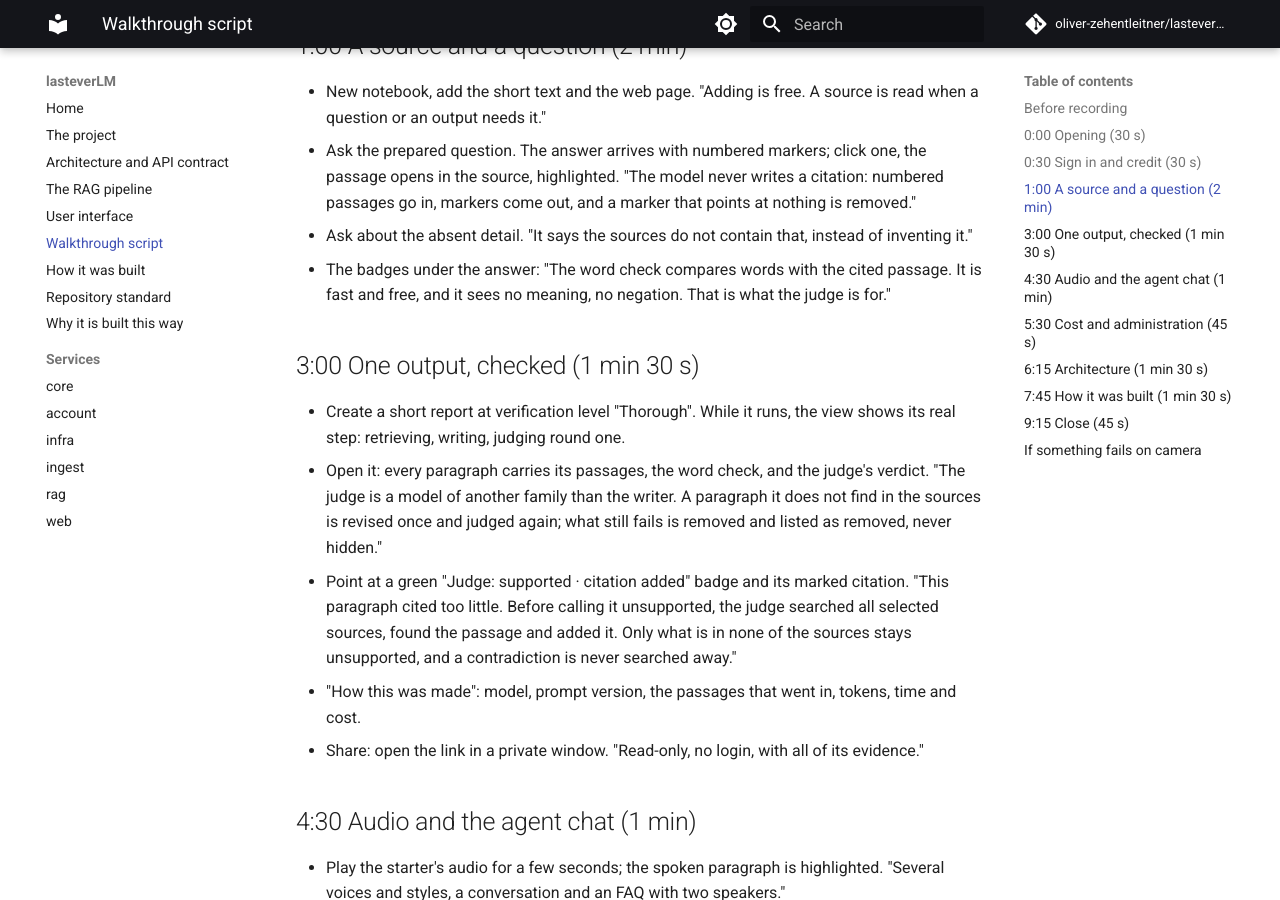
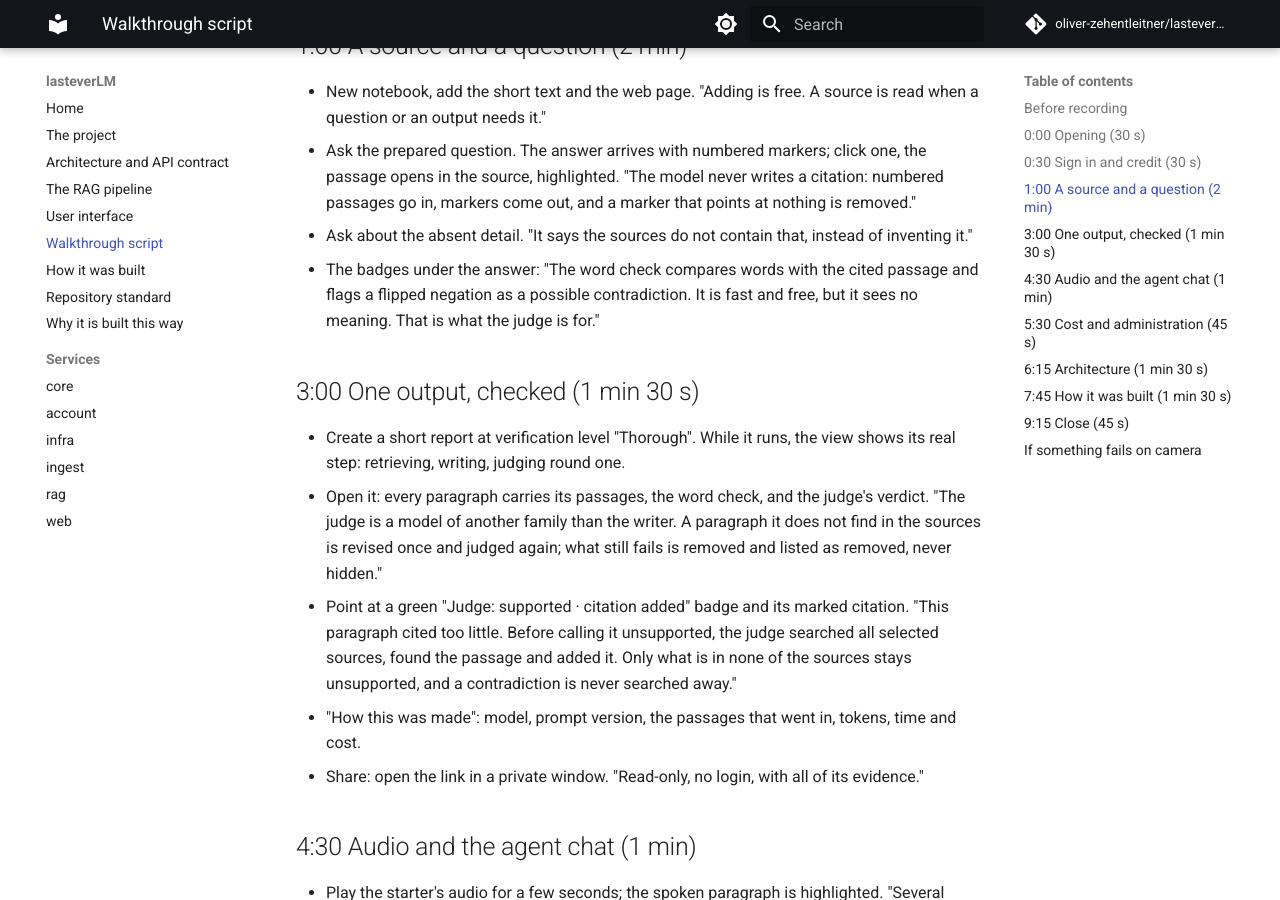
Before and after one commit to oliver-zehentleitner-aigent/lasteverLM, an MkDocs documentation site: the page built from docs/walkthrough.md, in a window 1280 px wide and 900 px high, scrolled down 1101 px. Built offline with MkDocs 1.6.1 and Material for MkDocs 9.7.7, drawn with Linux system fonts in a browser that asks for light colours; comment, search, counter and statistics services are not loaded.

Commit message:
docs: mail configuration from the environment, the word check flags flipped negations

```diff
--- a/docs/walkthrough.md
+++ b/docs/walkthrough.md
@@ -52,8 +52,9 @@ who reads it."
 - Ask about the absent detail. "It says the sources do not contain
   that, instead of inventing it."
 - The badges under the answer: "The word check compares words with the
-  cited passage. It is fast and free, and it sees no meaning, no
-  negation. That is what the judge is for."
+  cited passage and flags a flipped negation as a possible
+  contradiction. It is fast and free, but it sees no meaning. That is
+  what the judge is for."
 
 ## 3:00 One output, checked (1 min 30 s)
 
```
Also changed, not shown: CHANGELOG.md (+4 -0 lines), SECURITY.md (+5 -3 lines), docs/ui.md (+2 -2 lines).
